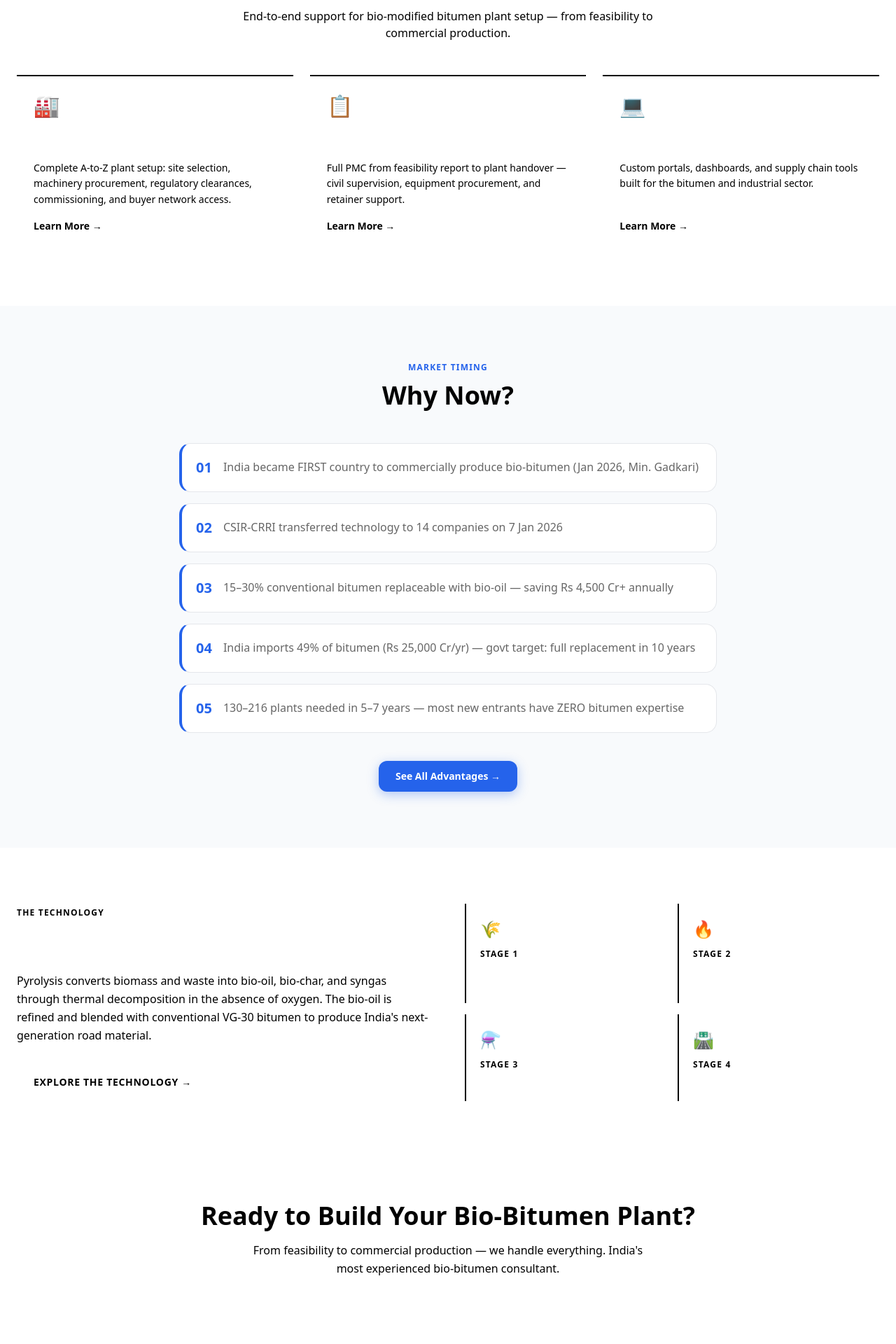
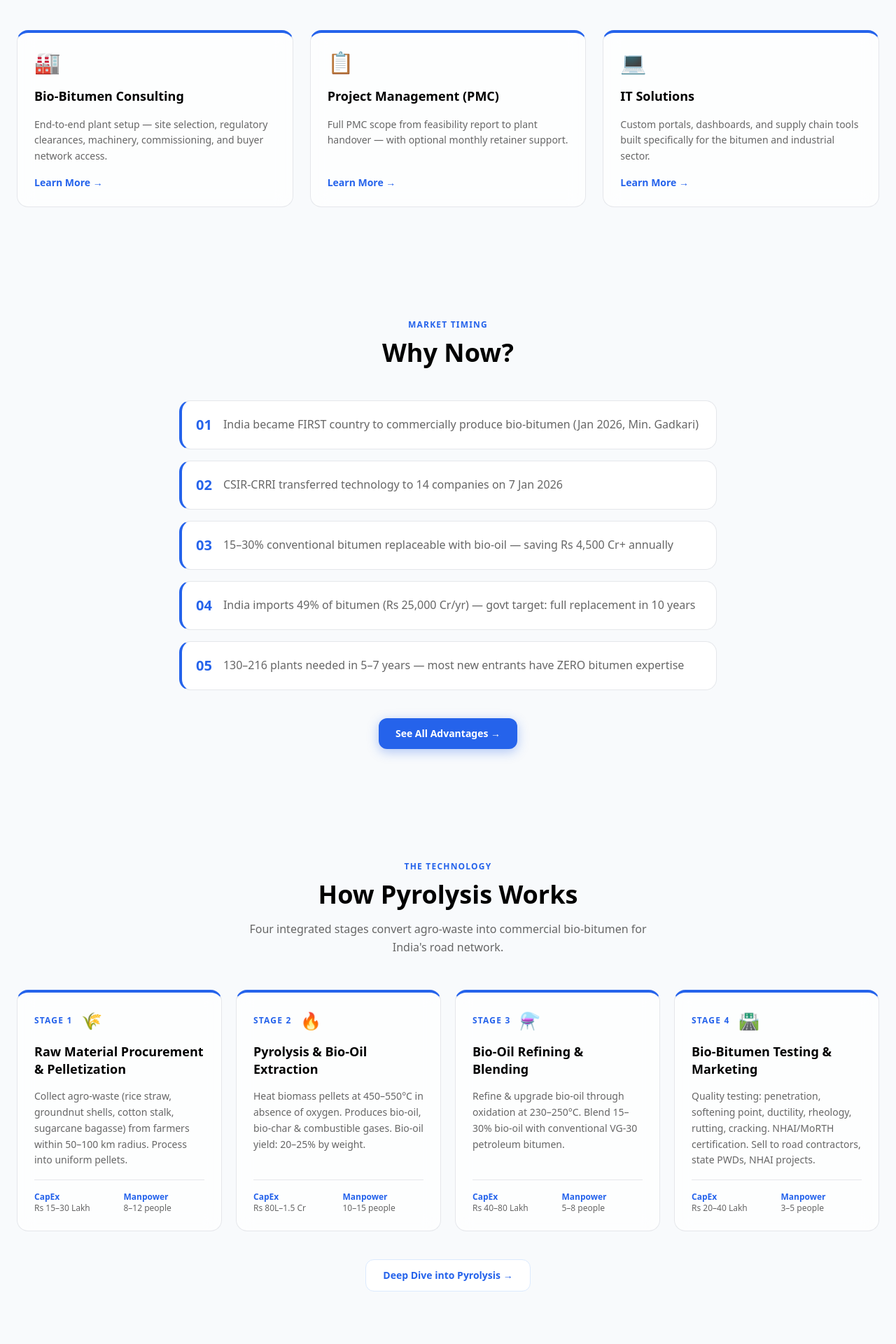
Before and after one commit to pacpltradingdesk-dotcom/yuga-website, a Next.js app: page / in a window 1280 px wide. Shown: the part 1140-3060 px from the top of the page at 70% size. Built offline with nearby package versions, Linux system fonts and the light colour scheme.

Commit message:
feat: redesign Home page — white glass theme, blue accents

```diff
--- a/app/page.tsx
+++ b/app/page.tsx
@@ -2,37 +2,38 @@ import type { Metadata } from "next";
 import HeroVideo from "@/components/HeroVideo";
 import StatsBar from "@/components/StatsBar";
 import WhyNowSection from "@/components/WhyNowSection";
-import { FOUR_STAGES } from "@/lib/company-data";
+import ServiceCard from "@/components/ServiceCard";
+import { FOUR_STAGES, PYROLYSIS_FEEDSTOCKS } from "@/lib/company-data";
+import Link from "next/link";
 
 export const metadata: Metadata = {
-  title: "YUGA — Bio-Modified Bitumen Plant Setup & Consulting",
+  title: "YUGA — India's Bio-Bitumen Consulting Leader",
   description:
-    "India's leading bio-bitumen consultant. 25 years experience, 10 plants built, 4,452 verified industry contacts. End-to-end plant setup from site selection to commercial production.",
+    "India's leading bio-bitumen plant setup and consulting firm. 25 years experience, 10 plants built, 4,452 industry contacts. Complete A-to-Z service.",
   openGraph: {
-    title: "YUGA — Bio-Modified Bitumen Plant Setup & Consulting",
-    description:
-      "India's leading bio-bitumen consultant. Complete A-to-Z plant setup service.",
+    title: "YUGA — India's Bio-Bitumen Consulting Leader",
+    description: "End-to-end bio-bitumen plant setup consulting. From site selection to commercial production.",
     type: "website",
   },
 };
 
-const SERVICES = [
+const SERVICE_VERTICALS = [
   {
+    icon: "🏭",
     title: "Bio-Bitumen Consulting",
-    desc: "Complete A-to-Z plant setup: site selection, machinery procurement, regulatory clearances, commissioning, and buyer network access.",
-    icon: "🏭",
+    description: "End-to-end plant setup — site selection, regulatory clearances, machinery, commissioning, and buyer network access.",
     href: "/services#bio-bitumen",
   },
   {
-    title: "Project Management",
-    desc: "Full PMC from feasibility report to plant handover — civil supervision, equipment procurement, and retainer support.",
     icon: "📋",
+    title: "Project Management (PMC)",
+    description: "Full PMC scope from feasibility report to plant handover — with optional monthly retainer support.",
     href: "/services#pmc",
   },
   {
+    icon: "💻",
     title: "IT Solutions",
-    desc: "Custom portals, dashboards, and supply chain tools built for the bitumen and industrial sector.",
-    icon: "💻",
+    description: "Custom portals, dashboards, and supply chain tools built specifically for the bitumen and industrial sector.",
     href: "/services#it",
   },
 ];
@@ -41,93 +42,80 @@ export default function HomePage() {
   return (
     <>
       <HeroVideo />
-
       <StatsBar />
 
       {/* Services Overview */}
-      <section className="bg-brand-slate py-20 px-6">
+      <section className="bg-surface py-20 px-6">
         <div className="max-w-7xl mx-auto">
-          <p className="text-brand-gold text-xs font-semibold uppercase tracking-widest mb-3 text-center">
+          <p className="text-accent text-xs font-semibold uppercase tracking-widest mb-3 text-center">
             What We Do
           </p>
-          <h2 className="font-display text-3xl md:text-4xl text-white text-center mb-4">
-            Three Service Verticals
+          <h2 className="font-display text-3xl md:text-4xl text-primary font-bold text-center mb-12">
+            Three Verticals, One Vision
           </h2>
-          <p className="text-brand-muted text-center max-w-2xl mx-auto mb-12">
-            End-to-end support for bio-modified bitumen plant setup — from feasibility to commercial production.
-          </p>
           <div className="grid md:grid-cols-3 gap-6">
-            {SERVICES.map((s) => (
-              <a
-                key={s.title}
-                href={s.href}
-                className="bg-brand-card border-t-2 border-brand-gold p-6 flex flex-col gap-4 hover:bg-[#243656] transition-colors group"
+            {SERVICE_VERTICALS.map(({ icon, title, description, href }) => (
+              <div
+                key={title}
+                className="bg-white/70 backdrop-blur-md border border-border border-t-4 border-t-accent rounded-2xl p-6 flex flex-col gap-4 hover:-translate-y-1 hover:shadow-lg transition-all duration-300"
               >
-                <span className="text-3xl">{s.icon}</span>
-                <h3 className="font-display text-xl text-white group-hover:text-brand-gold transition-colors">
-                  {s.title}
-                </h3>
-                <p className="text-brand-muted text-sm leading-relaxed flex-1">{s.desc}</p>
-                <span className="text-brand-gold text-sm font-semibold">Learn More →</span>
-              </a>
-            ))}
-          </div>
-        </div>
-      </section>
-
-      <WhyNowSection />
-
-      {/* Pyrolysis Teaser */}
-      <section className="bg-brand-navy py-20 px-6">
-        <div className="max-w-7xl mx-auto grid md:grid-cols-2 gap-12 items-center">
-          <div>
-            <p className="text-brand-gold text-xs font-semibold uppercase tracking-widest mb-3">
-              The Technology
-            </p>
-            <h2 className="font-display text-3xl md:text-4xl text-white mb-6">
-              What is Pyrolysis?
-            </h2>
-            <p className="text-brand-muted leading-relaxed mb-8">
-              Pyrolysis converts biomass and waste into bio-oil, bio-char, and syngas through thermal decomposition in
-              the absence of oxygen. The bio-oil is refined and blended with conventional VG-30 bitumen to produce
-              India&apos;s next-generation road material.
-            </p>
-            <a
-              href="/pyrolysis"
-              className="inline-block bg-brand-gold text-brand-navy font-bold px-6 py-3 hover:opacity-90 transition-opacity text-sm uppercase tracking-wider"
-            >
-              Explore the Technology →
-            </a>
-          </div>
-          <div className="grid grid-cols-2 gap-4">
-            {FOUR_STAGES.map((stage) => (
-              <div key={stage.stage} className="bg-brand-card border-l-2 border-brand-gold p-5">
-                <span className="text-2xl mb-3 block">{stage.icon}</span>
-                <p className="text-brand-gold text-xs font-bold uppercase tracking-widest mb-1">
-                  Stage {stage.stage}
-                </p>
-                <p className="text-white text-sm font-semibold leading-snug">{stage.name}</p>
+                <span className="text-3xl" aria-hidden="true">{icon}</span>
+                <h3 className="font-display text-lg text-primary font-bold">{title}</h3>
+                <p className="text-secondary text-sm leading-relaxed flex-1">{description}</p>
+                <Link href={href} className="text-accent text-sm font-semibold hover:underline">
+                  Learn More →
+                </Link>
               </div>
             ))}
           </div>
         </div>
       </section>
 
+      {/* Why Now */}
+      <WhyNowSection />
+
+      {/* Pyrolysis Teaser */}
+      <section className="bg-surface py-20 px-6">
+        <div className="max-w-7xl mx-auto">
+          <p className="text-accent text-xs font-semibold uppercase tracking-widest mb-3 text-center">
+            The Technology
+          </p>
+          <h2 className="font-display text-3xl md:text-4xl text-primary font-bold text-center mb-4">
+            How Pyrolysis Works
+          </h2>
+          <p className="text-secondary text-center max-w-xl mx-auto mb-12 leading-relaxed">
+            Four integrated stages convert agro-waste into commercial bio-bitumen for India's road network.
+          </p>
+          <div className="grid md:grid-cols-2 lg:grid-cols-4 gap-5">
+            {FOUR_STAGES.map((stage) => (
+              <ServiceCard key={stage.stage} stage={stage} />
+            ))}
+          </div>
+          <div className="text-center mt-10">
+            <Link
+              href="/pyrolysis"
+              className="inline-block bg-white text-accent font-semibold px-6 py-3 rounded-xl border border-accent-border hover:bg-accent-light transition-all duration-200 text-sm"
+            >
+              Deep Dive into Pyrolysis →
+            </Link>
+          </div>
+        </div>
+      </section>
+
       {/* CTA Strip */}
-      <section className="bg-brand-gold py-16 px-6 text-center">
-        <h2 className="font-display text-3xl md:text-4xl text-brand-navy font-bold mb-4">
-          Ready to Build Your Bio-Bitumen Plant?
+      <section className="bg-accent py-16 px-6 text-center">
+        <h2 className="font-display text-3xl text-white font-bold mb-4">
+          Ready to Build Your Plant?
         </h2>
-        <p className="text-brand-navy/80 max-w-xl mx-auto mb-8 leading-relaxed">
-          From feasibility to commercial production — we handle everything. India&apos;s most experienced
-          bio-bitumen consultant.
+        <p className="text-white/80 max-w-lg mx-auto mb-8 leading-relaxed">
+          Join 10 successful plant operators who trusted YUGA for their bio-bitumen journey.
         </p>
-        <a
+        <Link
           href="/contact"
-          className="inline-block bg-brand-navy text-white font-bold px-8 py-4 hover:bg-brand-slate transition-colors text-sm uppercase tracking-wider"
+          className="inline-block bg-white text-accent font-bold px-8 py-4 rounded-xl hover:bg-accent-light transition-colors text-sm uppercase tracking-wider"
         >
           Start Your Project
-        </a>
+        </Link>
       </section>
     </>
   );
```
